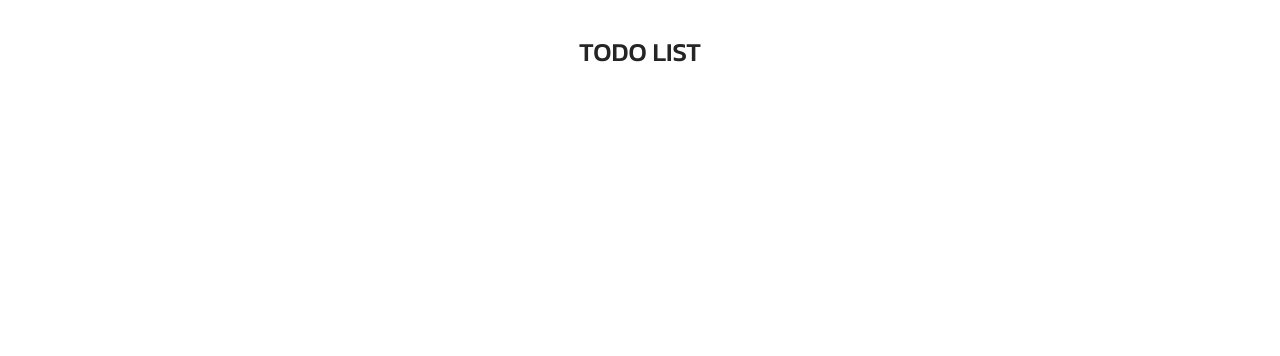
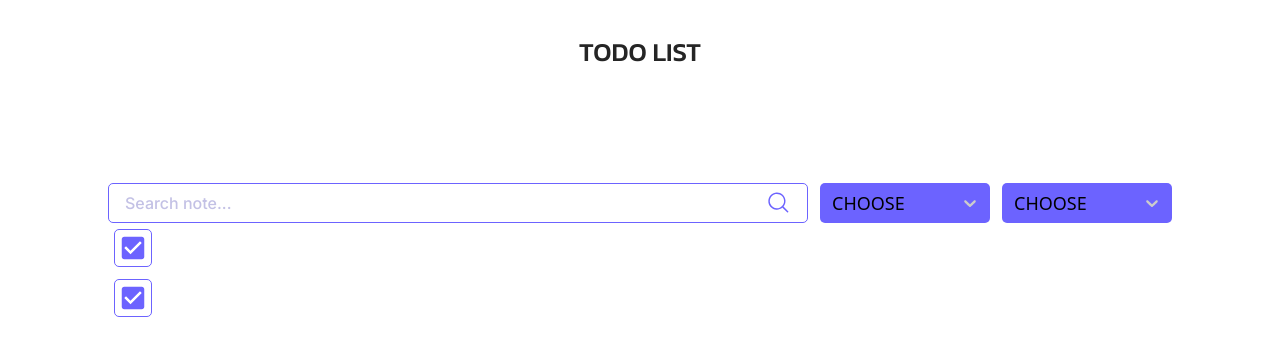
Before and after one commit to karinahurzan/to-do-list-frontend, a React (Vite) app: page / in a window 1280 px wide. Shown: the top 356 px of the page. Built offline with nearby package versions, Linux system fonts and the light colour scheme.

Commit message:
created filters

```diff
--- a/index.html
+++ b/index.html
@@ -16,6 +16,12 @@
           href="https://fonts.googleapis.com/css2?family=Kanit:ital,wght@0,100;0,200;0,300;0,400;0,500;0,600;0,700;0,800;0,900;1,100;1,200;1,300;1,400;1,500;1,600;1,700;1,800;1,900&display=swap"
           rel="stylesheet"
         />
+        <link rel="preconnect" href="https://fonts.googleapis.com" />
+        <link rel="preconnect" href="https://fonts.gstatic.com" crossorigin />
+        <link
+          href="https://fonts.googleapis.com/css2?family=Inter:ital,opsz,wght@0,14..32,100..900;1,14..32,100..900&display=swap"
+          rel="stylesheet"
+        />
         <title>ToDo</title>
       </head>
       <body>
--- a/src/App.jsx
+++ b/src/App.jsx
@@ -1,11 +1,18 @@
+import Filters from "./components/Filters";
 import Header from "./components/Header";
 import Layout from "./components/Layout";
+import SearchForm from "./components/SearchField";
+import SelectChoice from "./components/SelectChoice";
+import Todods from "./components/Todos";
 
 function App() {
   return (
     <>
       <Header />
-      <Layout></Layout>
+      <Layout>
+        <Filters />
+        <Todods />
+      </Layout>
     </>
   );
 }
--- /dev/null
+++ b/src/components/Filters.jsx
@@ -0,0 +1,28 @@
+import SearchField from "./SearchField";
+import SelectChoice from "./SelectChoice";
+
+export default function Filters() {
+  return (
+    <div className="flex flex-col gap-3 justify-center md:flex-row ">
+      <SearchField />
+      <div className="flex flex-row gap-3 justify-between w-full">
+        <SelectChoice
+          placeholder="Choose"
+          options={[
+            { value: "chocolate", label: "Chocolate" },
+            { value: "strawberry", label: "Strawberry" },
+            { value: "vanilla", label: "Vanilla" },
+          ]}
+        />
+        <SelectChoice
+          placeholder="Choose"
+          options={[
+            { value: "chocolate", label: "Chocolate" },
+            { value: "strawberry", label: "Strawberry" },
+            { value: "vanilla", label: "Vanilla" },
+          ]}
+        />
+      </div>
+    </div>
+  );
+}
--- a/src/components/Header.jsx
+++ b/src/components/Header.jsx
@@ -1,6 +1,6 @@
 export default function Header() {
   return (
-    <header className="py-2 min-h-full md:py-4 xl:py-8 max-w-sm mx-auto px-4 md:max-w-3xl md:px-8 xl:max-w-7xl xl:px-27">
+    <header className="py-2 md:py-4 xl:py-8 max-w-sm mx-auto px-4 md:max-w-3xl md:px-8 xl:max-w-7xl xl:px-27">
       {" "}
       <h1 className="font-sans font-medium text-[26px] text-black text-center">
         TODO LIST
--- /dev/null
+++ b/src/components/SearchField.jsx
@@ -0,0 +1,45 @@
+import { Formik, Form, Field, ErrorMessage } from "formik";
+import * as Yup from "yup";
+
+const validationSchema = Yup.object().shape({
+  search: Yup.string().trim().min(3, "Enter at least 3 characters"),
+});
+
+export default function SearchField({ value, onSubmit }) {
+  return (
+    <Formik
+      initialValues={{ search: value }}
+      validationSchema={validationSchema}
+      onSubmit={(values, { setSubmitting }) => {
+        onSubmit(values.search);
+        setSubmitting(false);
+      }}
+    >
+      {() => (
+        <Form className="">
+          <div className="relative">
+            <Field name="search">
+              {({ field }) => (
+                <input
+                  {...field}
+                  type="text"
+                  placeholder="Search note..."
+                  className="w-full max-h-10 border-1 border-[var(--color-purple)] outline-none py-3 px-4 rounded-[5px] !font-mono font-medium text-base placeholder:text-input text-purple hover:border-[rgba(108,99,255,0.4)]  hover:shadow-[0_0_1px_rgba(108,99,255,0.6)] md:min-w-[400px] xl:min-w-[700px]"
+                />
+              )}
+            </Field>
+            <button
+              type="submit"
+              className="p-1 absolute right-[15px] bottom-[6px]"
+            >
+              <svg className="fill-purple " width="21" height="21">
+                <use href="/icons.svg#icon-search"></use>
+              </svg>
+            </button>
+          </div>
+          <ErrorMessage name="search" component="div" className="" />
+        </Form>
+      )}
+    </Formik>
+  );
+}
--- /dev/null
+++ b/src/components/SelectChoice.jsx
@@ -0,0 +1,87 @@
+import Select from "react-select";
+
+export default function SelectChoice({ placeholder, options }) {
+  // const options = [
+  //   { value: "chocolate", label: "Chocolate" },
+  //   { value: "strawberry", label: "Strawberry" },
+  //   { value: "vanilla", label: "Vanilla" },
+  // ];
+
+  return (
+    <div className="flex-1">
+      <Select
+        id="brands"
+        placeholder={placeholder}
+        options={options}
+        className="flex-1"
+        styles={{
+          placeholder: (base) => ({
+            ...base,
+            padding: 0,
+            color: "var(--color-white)",
+            fontFamily: "var(--font-family)",
+            fontWeight: 500,
+            fontSize: "18px",
+            lineHeight: "100%",
+            textTransform: "uppercase",
+          }),
+          control: (base) => ({
+            ...base,
+            minHeight: "40px",
+            borderRadius: "5px",
+            display: "flex",
+            justifyContent: "space-between",
+            width: "100%",
+            backgroundColor: "var(--color-purple)",
+            boxShadow: "none",
+            border: "2px solid transparent",
+            "&:hover": {
+              boxShadow: "0 0 4px 0 var(--color-purple)",
+              backgroundColor: "var(--color-dark-purple)",
+              border: "2px solid var(--color-purple)",
+            },
+            "&:focus": {
+              boxShadow: "0 0 4px 0 var(--color-purple)",
+              backgroundColor: "var(--color-dark-purple)",
+              border: "2px solid var(--color-purple)",
+            },
+          }),
+          menu: (base) => ({
+            ...base,
+            borderRadius: "5px",
+            backgroundColor: "var(--color-white)",
+            padding: "9px 6px",
+            border: "1px solid var(--color-purple)",
+          }),
+          option: (base) => ({
+            ...base,
+            fontFamily: " var(--font-kanit)",
+            fontWeight: 400,
+            fontSize: "16px",
+            lineHeight: "100%",
+            textTransform: "capitalize",
+            color: "var(--color-purple)",
+            cursor: "url('./assets/cursor.webp') 15 15, pointer",
+            "&:hover": {
+              backgroundColor: "rgba(108, 99, 255, 0.2)",
+            },
+            "&:focus": {
+              backgroundColor: "rgba(108, 99, 255, 0.2)",
+            },
+          }),
+          indicatorsContainer: (base, state) => ({
+            ...base,
+            svg: {
+              color: " var(--color-white)",
+              transform: state.selectProps.menuIsOpen
+                ? "rotate(180deg)"
+                : "rotate(0deg)",
+              transition: "transform 0.3s ease",
+            },
+          }),
+          indicatorSeparator: () => ({ display: "none" }),
+        }}
+      />
+    </div>
+  );
+}
--- /dev/null
+++ b/src/components/Todo.jsx
@@ -0,0 +1,32 @@
+import Checkbox from "@mui/material/Checkbox";
+import { pink } from "@mui/material/colors";
+
+const label = { inputProps: { "aria-label": "Checkbox demo" } };
+
+export default function Todo({ text, priority }) {
+  return (
+    <>
+      <Checkbox
+        {...label}
+        defaultChecked
+        sx={{
+          color: "var(--color-purple)",
+          padding: "6px", // відстань між чекбоксом і текстом
+          "&.Mui-checked": {
+            color: "var(--color-purple)",
+          },
+          "& .MuiSvgIcon-root": {
+            fontSize: 30, // збільшує загальний розмір чекбокса
+            border: "1px solid var(--color-purple)", // кастомний контур
+            borderRadius: "5px", // якщо треба скруглення
+            boxSizing: "content-box", // щоб рамка не «з’їдала» розмір
+            padding: "3px", // робить відстань від галочки до контуру більшою
+          },
+          "& .MuiSvgIcon-root path": {
+            strokeWidth: 1.2, // тонший контур галочки
+          },
+        }}
+      />
+    </>
+  );
+}
--- /dev/null
+++ b/src/components/Todos.jsx
@@ -0,0 +1,14 @@
+import Todo from "./Todo";
+
+export default function Todods() {
+  return (
+    <ul>
+      <li>
+        <Todo text="Call mom" priority={10} />
+      </li>
+      <li>
+        <Todo text="Call mom" priority={10} />
+      </li>
+    </ul>
+  );
+}
--- a/src/index.css
+++ b/src/index.css
@@ -2,10 +2,9 @@
 
 @import 'modern-normalize';
 
-@import url('https://fonts.googleapis.com/css2?family=Kanit:ital,wght@0,100;0,200;0,300;0,400;0,500;0,600;0,700;0,800;0,900;1,100;1,200;1,300;1,400;1,500;1,600;1,700;1,800;1,900&display=swap');
-
 @theme {
   --font-sans: "Kanit", sans-serif;
+  --font-mono: 'Inter', sans-serif;
 
   --color-black: #252525;
   --color-purple: #6C63FF;
@@ -13,10 +12,11 @@
   --color-white: #F7F7F7;
   --color-gray: #CDCDCD;
   --color-red: #E50000;
+  --color-input: #C3C1E5;
 }
 
 button, a {
-  cursor: url('./assets/cursor.webp'), pointer;
+  cursor: url('./assets/cursor.webp') 15 15, pointer;
 }
 
 html,
@@ -96,3 +96,9 @@ main {
 footer {
   margin-top: auto;
 }
+
+*,
+*::before,
+*::after {
+  box-sizing: border-box;
+}
```
Also changed, not shown: package.json (+8 -1 lines), public/icons.svg (renamed from src/assets/icons.svg), 1 other file (tests, documents, lock files or other folders).
